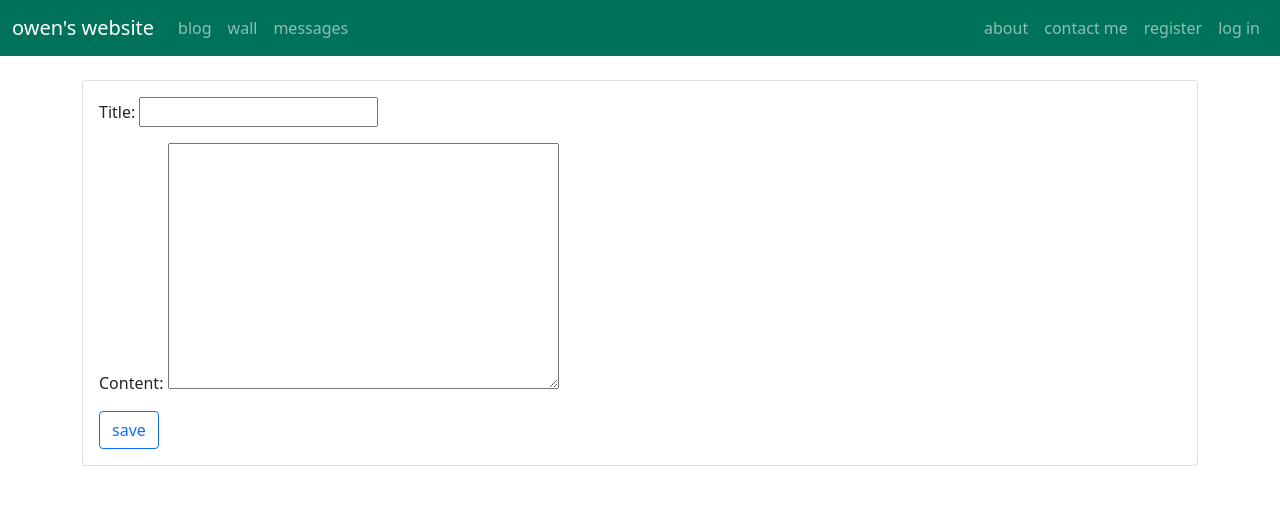
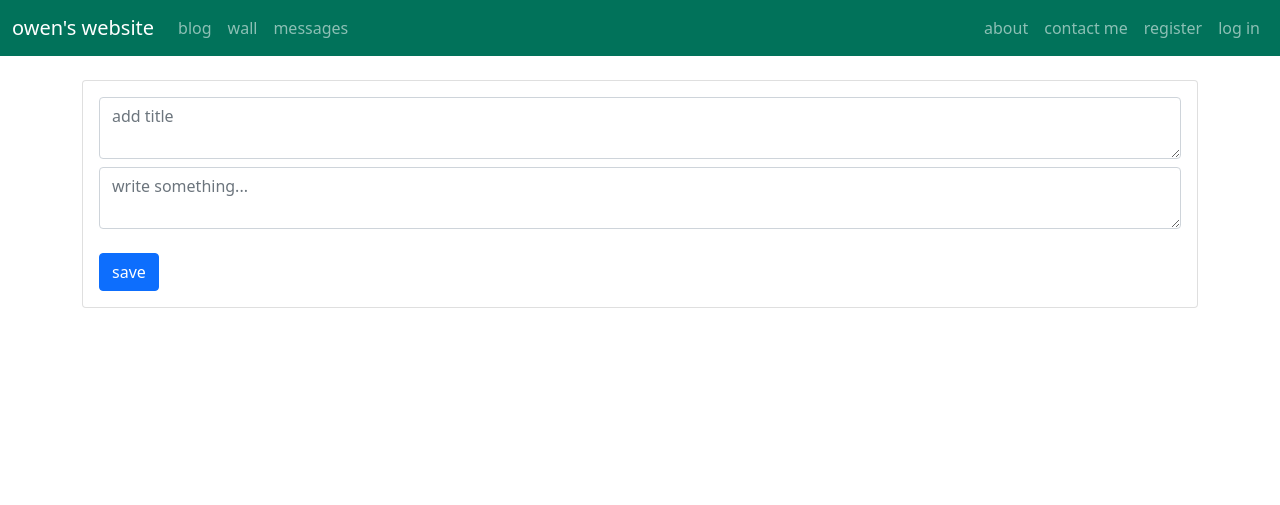
Before and after one commit to olewis8/django-blog, a Django app: template src/blog/templates/pages/create_post.html in a window 1280 px wide. Shown: the top 505 px of the page. Run offline with Django 3.2, Linux system fonts and the light colour scheme; the template is opened without the code that fills it: values that come from a table or form of the project are taken from there, others are empty; parts of the project's set-up code (start-up, migrations or seed data) failed here and were passed over.

Commit message:
update post create form

```diff
--- a/src/blog/templates/components/create_form.html
+++ b/src/blog/templates/components/create_form.html
@@ -1,4 +1,6 @@
-<form class='form' method='POST'> {% csrf_token %}
-  {{ form.as_p }}
-  <input type='submit' class='btn btn-outline-primary' value='save'/>
+<form class='form' method='POST' action='/blog/new/'> {% csrf_token %}
+  <input type='hidden' value='/blog' name='next'>
+  <textarea class='form-control mb-2' name='title' placeholder='add title'></textarea>
+  <textarea class='form-control mb-4' name='content' placeholder='write something...'></textarea>
+  <button type='submit' class='btn btn-primary'>save</button>
 </form>
```
